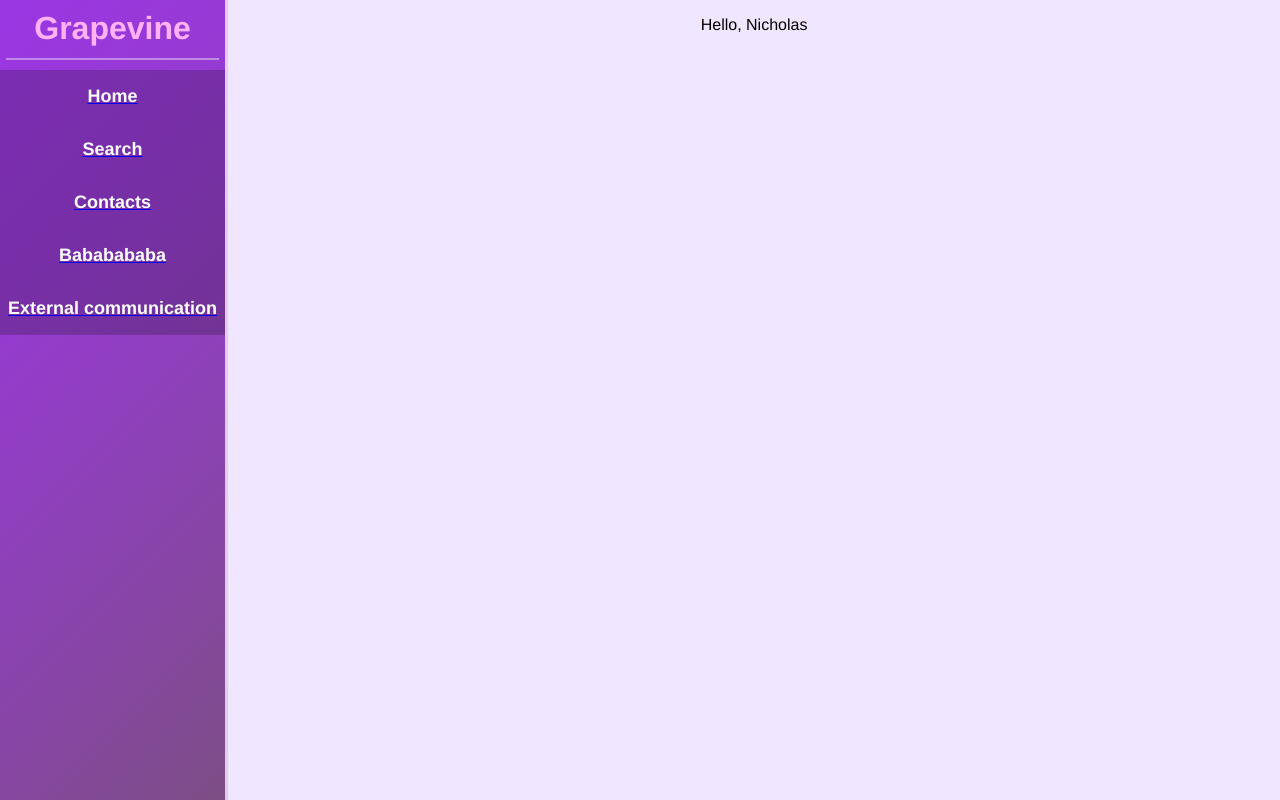
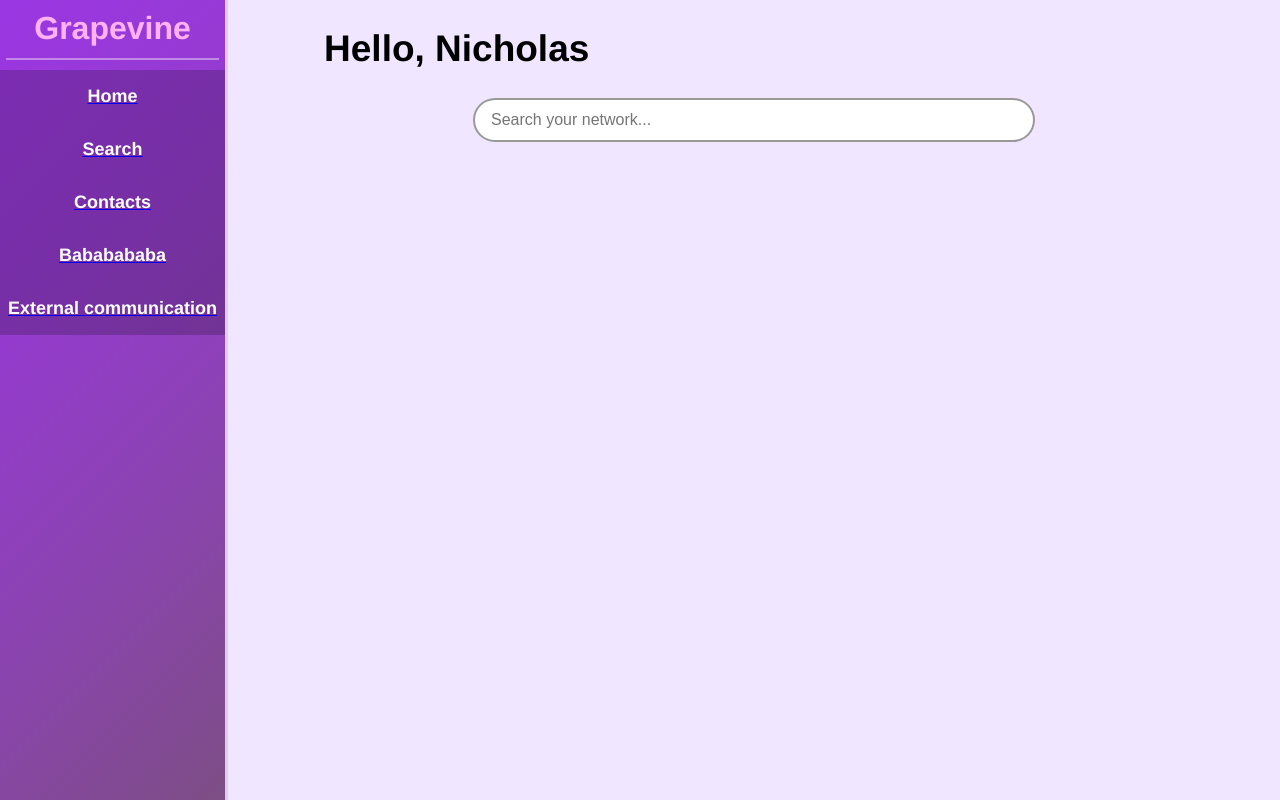
Before and after one commit to one-some/Grapevine, a SvelteKit app: page / in a window 1280 px wide. Built offline with nearby package versions, Linux system fonts and the light colour scheme.

Commit message:
AT WORK!

```diff
--- a/src/routes/+layout.svelte
+++ b/src/routes/+layout.svelte
@@ -47,5 +47,6 @@
         display: flex;
         flex-direction: column;
         align-items: center;
+        position: relative;
     }
 </style>
--- a/src/routes/+page.svelte
+++ b/src/routes/+page.svelte
@@ -1 +1,21 @@
-<p>Hello, Nicholas</p>
+<script lang="ts">
+    import SearchBar from "./components/SearchBar.svelte"
+</script>
+
+<cont><greeting>Hello, Nicholas</greeting></cont>
+<SearchBar />
+
+<style>
+    cont {
+        width: 100%;
+    }
+
+    greeting {
+        float: left;
+        font-weight: bold;
+        font-size: 37px;
+        margin-left: 96px;
+        margin-top: 28px;
+        margin-bottom: 28px;
+    }
+</style>
--- a/src/routes/components/SearchBar.svelte
+++ b/src/routes/components/SearchBar.svelte
@@ -7,6 +7,8 @@
         {name: "Hello. Babababa"},
     ];
 
+    let focused = false;
+
     let searchQuery;
 
     function fetchSuggestions() {
@@ -15,7 +17,15 @@
 </script>
 
 <searchbar>
-    <input bind:value={searchQuery} on:input={() => fetchSuggestions()} placeholder="Search your network...">
+    <input
+        bind:value={searchQuery}
+        on:input={() => fetchSuggestions()}
+        on:focus={() => focused = true}
+        on:blur={() => focused = false}
+        placeholder="Search your network..."
+    >
+
+    {#if focused}
         <option-box>
             <option-header>Advanced Options</option-header>
             <option-block>
@@ -48,6 +58,7 @@
                 </suggestion>
             {/each}
         </suggestions>
+    {/if}
 </searchbar>
 
 <style>
```
Also changed, not shown: src/routes/search/+page.svelte (line endings or trailing spaces). Lines whose indentation alone changed are shown as unchanged.
